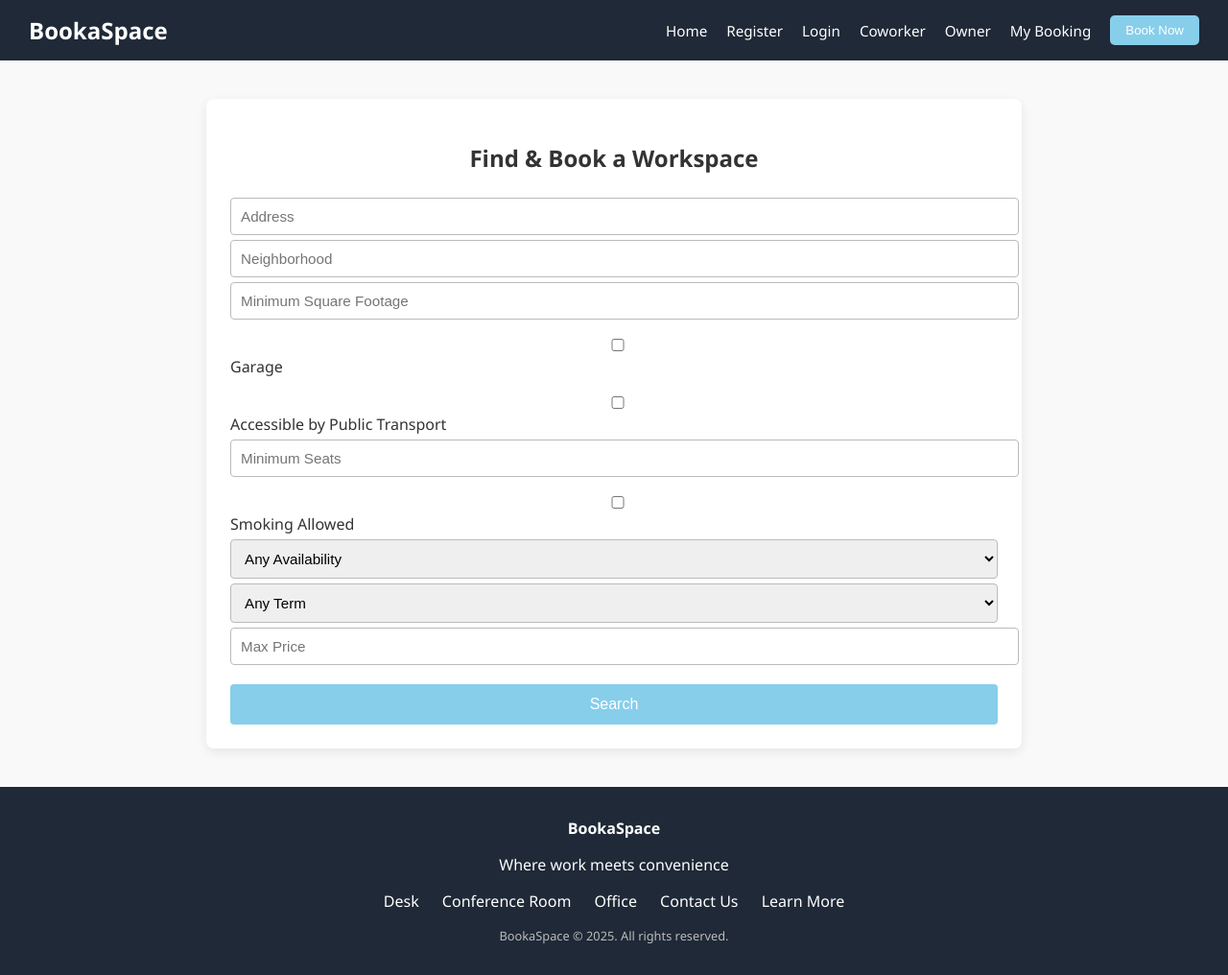
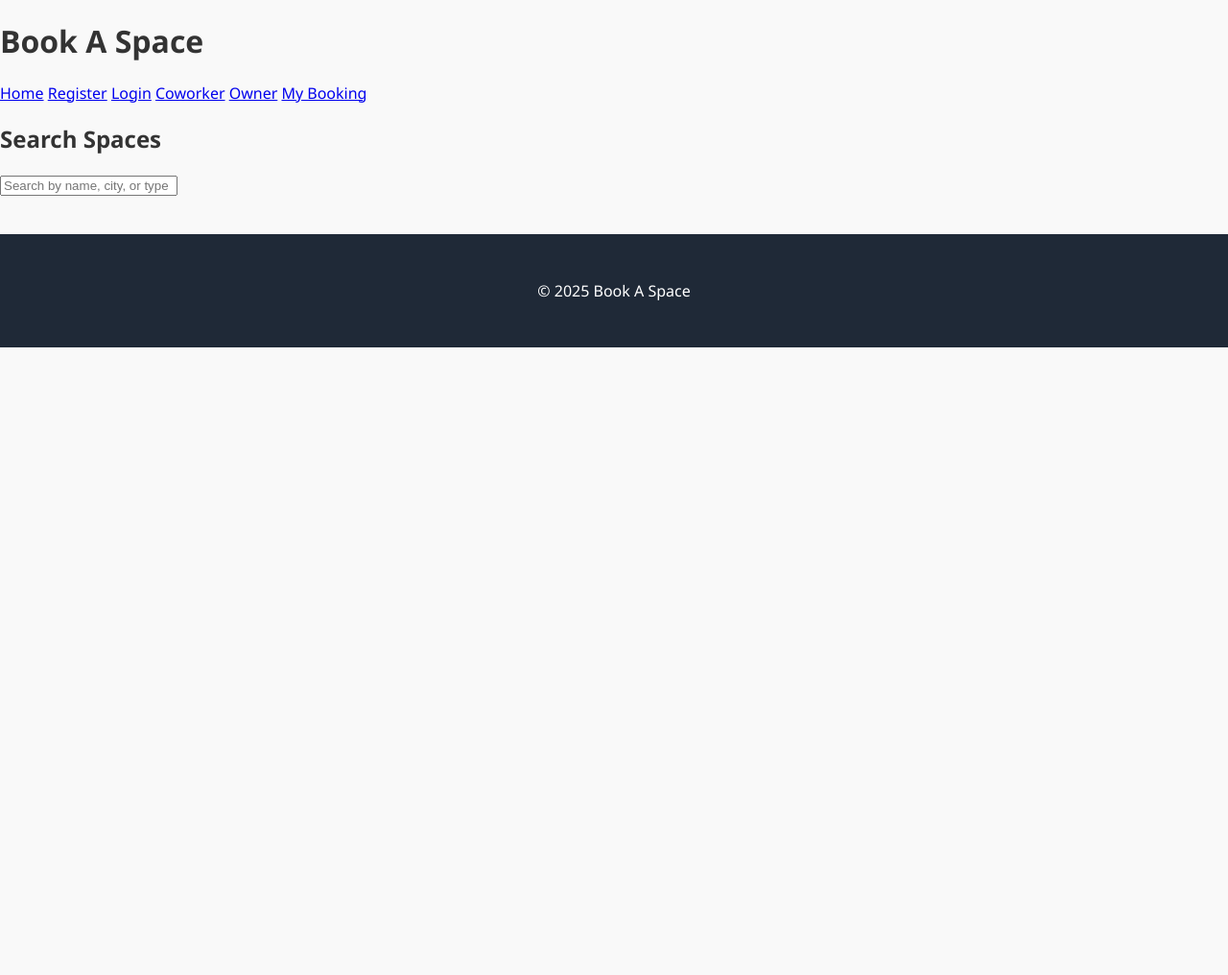
Before and after one commit to Manveer0121/OUR_SODV1201Project, a plain HTML site: page bookaspace-coworker.html in a window 1280 px wide. Shown: the whole page at 96% size. After the commit the page ends 800 px from the top, so only its background shows below. Drawn offline with Linux system fonts and the light colour scheme.

Commit message:
Update bookaspace-coworker.html

```diff
--- a/bookaspace-coworker.html
+++ b/bookaspace-coworker.html
@@ -1,14 +1,14 @@
 <!DOCTYPE html>
 <html lang="en">
 <head>
-  <meta charset="UTF-8" />
-  <meta name="viewport" content="width=device-width, initial-scale=1" />
-  <title>Book a Space - Coworker</title>
-  <link rel="stylesheet" href="bookaspace.css" />
+  <meta charset="UTF-8">
+  <meta name="viewport" content="width=device-width, initial-scale=1.0">
+  <title>Book A Space - Coworker</title>
+  <link rel="stylesheet" href="bookaspace.css">
 </head>
 <body>
-  <header class="navbar">
-    <div class="logo">BookaSpace</div>
+  <header>
+    <h1>Book A Space</h1>
     <nav>
       <a href="index.html">Home</a>
       <a href="register.html">Register</a>
@@ -16,61 +16,22 @@
       <a href="bookaspace-coworker.html" class="active">Coworker</a>
       <a href="bookaspace-owner.html">Owner</a>
       <a href="mybooking.html">My Booking</a>
-      <button class="join-btn">Book Now</button>
     </nav>
   </header>
 
-  <main class="form-container">
-    <h2>Find & Book a Workspace</h2>
-   <form id="coworkerSearchForm">
-  <input type="text" id="address" name="address" placeholder="Address" />
-  <input type="text" id="neighborhood" name="neighborhood" placeholder="Neighborhood" />
-  <input type="number" id="sqft" name="sqft" placeholder="Minimum Square Footage" min="0" />
-
-  <label><input type="checkbox" id="garage" name="garage" /> Garage</label>
-  <label><input type="checkbox" id="publicTransport" name="publicTransport" /> Accessible by Public Transport</label>
-
-  <input type="number" id="seats" name="seats" placeholder="Minimum Seats" min="0" />
-  <label><input type="checkbox" id="smoking" name="smoking" /> Smoking Allowed</label>
-
-  <select id="availability" name="availability">
-    <option value="">Any Availability</option>
-    <option value="Available">Available</option>
-    <option value="Unavailable">Unavailable</option>
-  </select>
-
-  <select id="term" name="term">
-    <option value="">Any Term</option>
-    <option value="d">Day</option>
-    <option value="w">Week</option>
-    <option value="m">Month</option>
-  </select>
-
-  <input type="number" id="priceMax" name="priceMax" placeholder="Max Price" step="0.01" min="0" />
-
-  <button type="submit">Search</button>
-</form>
-
-<div id="searchResults"></div>
-
+  <main>
+    <section>
+      <h2>Search Spaces</h2>
+      <input type="text" id="searchInput" placeholder="Search by name, city, or type">
+      <div id="searchResults"></div>
+      <div id="workspaceDetails"></div>
+    </section>
   </main>
 
-
-  <footer class="footer">
-    <div class="footer-left">
-      <strong>BookaSpace</strong>
-      <p>Where work meets convenience</p>
-    </div>
-    <div class="footer-links">
-      <a href="#">Desk</a>
-      <a href="#">Conference Room</a>
-      <a href="#">Office</a>
-      <a href="#">Contact Us</a>
-      <a href="#">Learn More</a>
-    </div>
-    <div class="footer-bottom">BookaSpace © 2025. All rights reserved.</div>
+  <footer>
+    <p>&copy; 2025 Book A Space</p>
   </footer>
 
-  <script src="coworker.js"></script>
+  <script src="bookaspace-coworker.js"></script>
 </body>
 </html>
```
